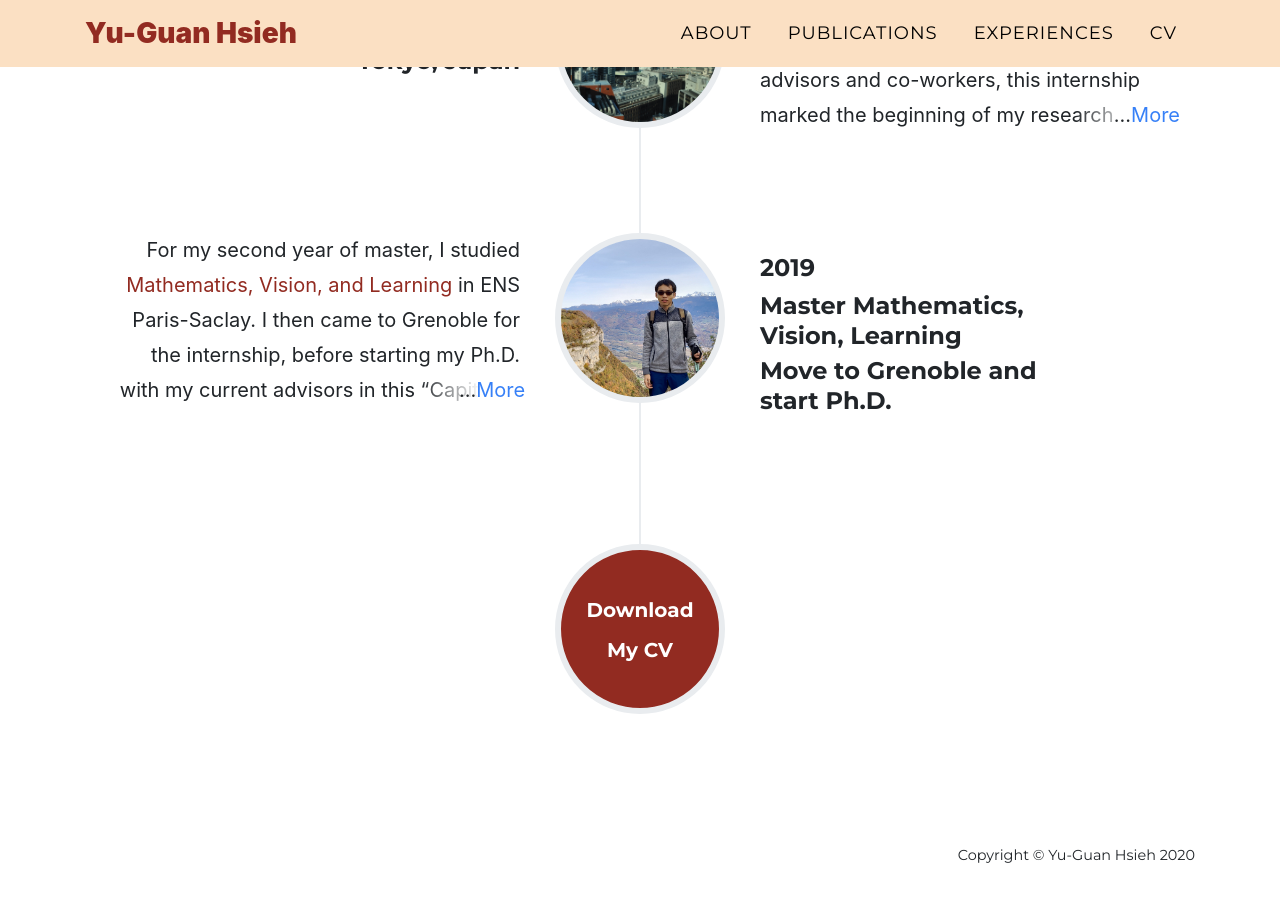
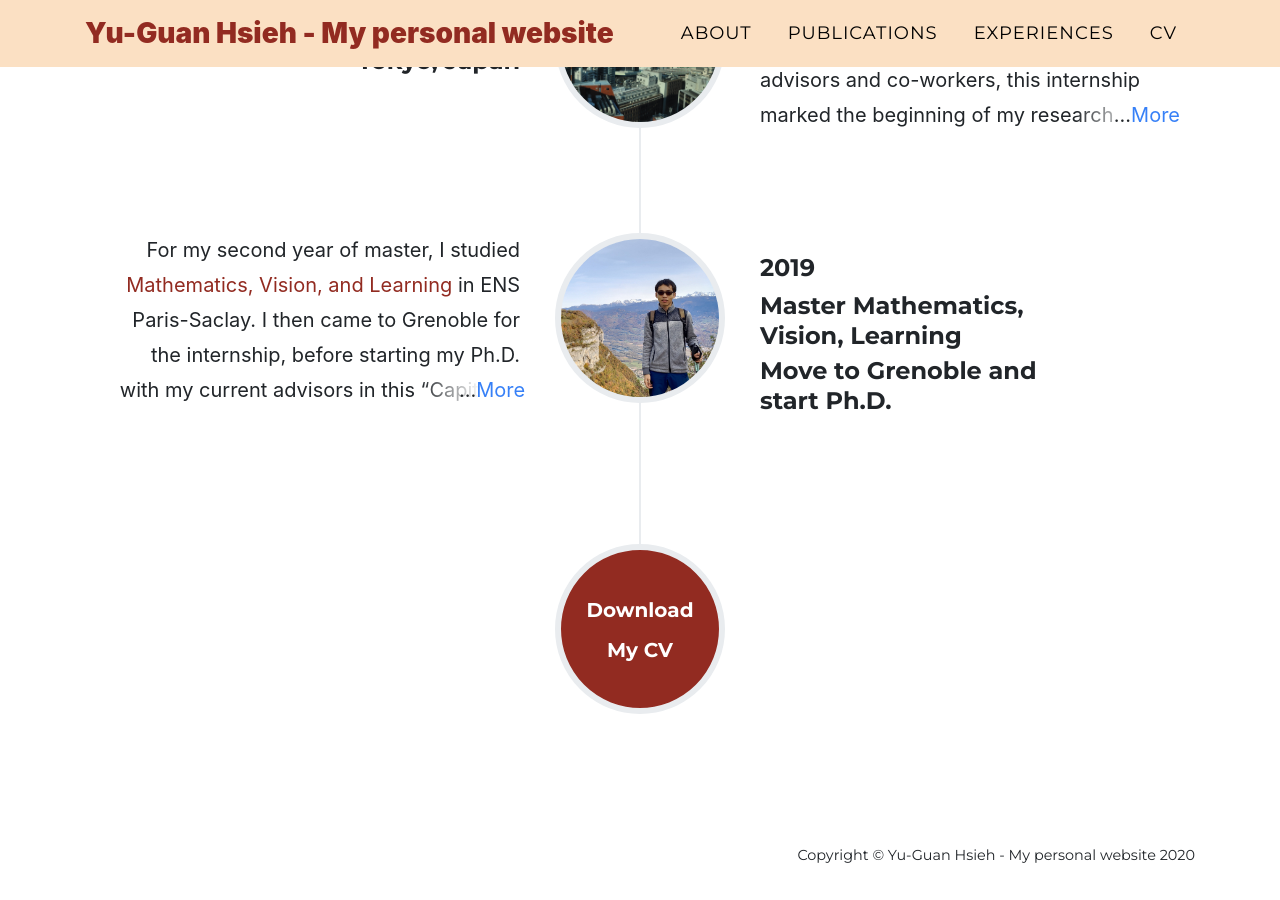
Before and after one commit to cyber-meow/cyber-meow.github.io, a Jekyll site: the page built from index.html, in a window 1280 px wide and 900 px high, scrolled down 3361 px. Built offline with Jekyll 4.4.1, drawn with Linux system fonts in a browser that asks for light colours; some web fonts are replaced; part of the change alters nothing that is shown.

Commit message:
metadata

```diff
--- a/_config.yml
+++ b/_config.yml
@@ -16,9 +16,9 @@ theme: minima
 url    : "https://www.cyber-meow.com" # the base hostname & protocol for your site, e.g. http://example.com
 baseurl: "" # the subpath of your site, e.g. /blog
 
-title      : Yu-Guan Hsieh
+title      : "Yu-Guan Hsieh - My personal website"
 email      :
-description: "Personal page of Yu-Guan Hsieh"
+description: "Welcome to the personal website of Yu-Guan Hsieh! I am a Ph.D. candidate at University of Grenoble Alpes supervised. My current research interests lie in the intersection of optimization and machine learning, with a focus on minimax optimization, online learning, and distributed optimization. I am also serving as a reviewer for ICML, NeurIPS, and ICLR."
 author     : Yu-Guan Hsieh
 
 googleS: "https://scholar.google.com/citations?user=I9lAMpEAAAAJ"
```
Also changed, not shown: 1 other file.
